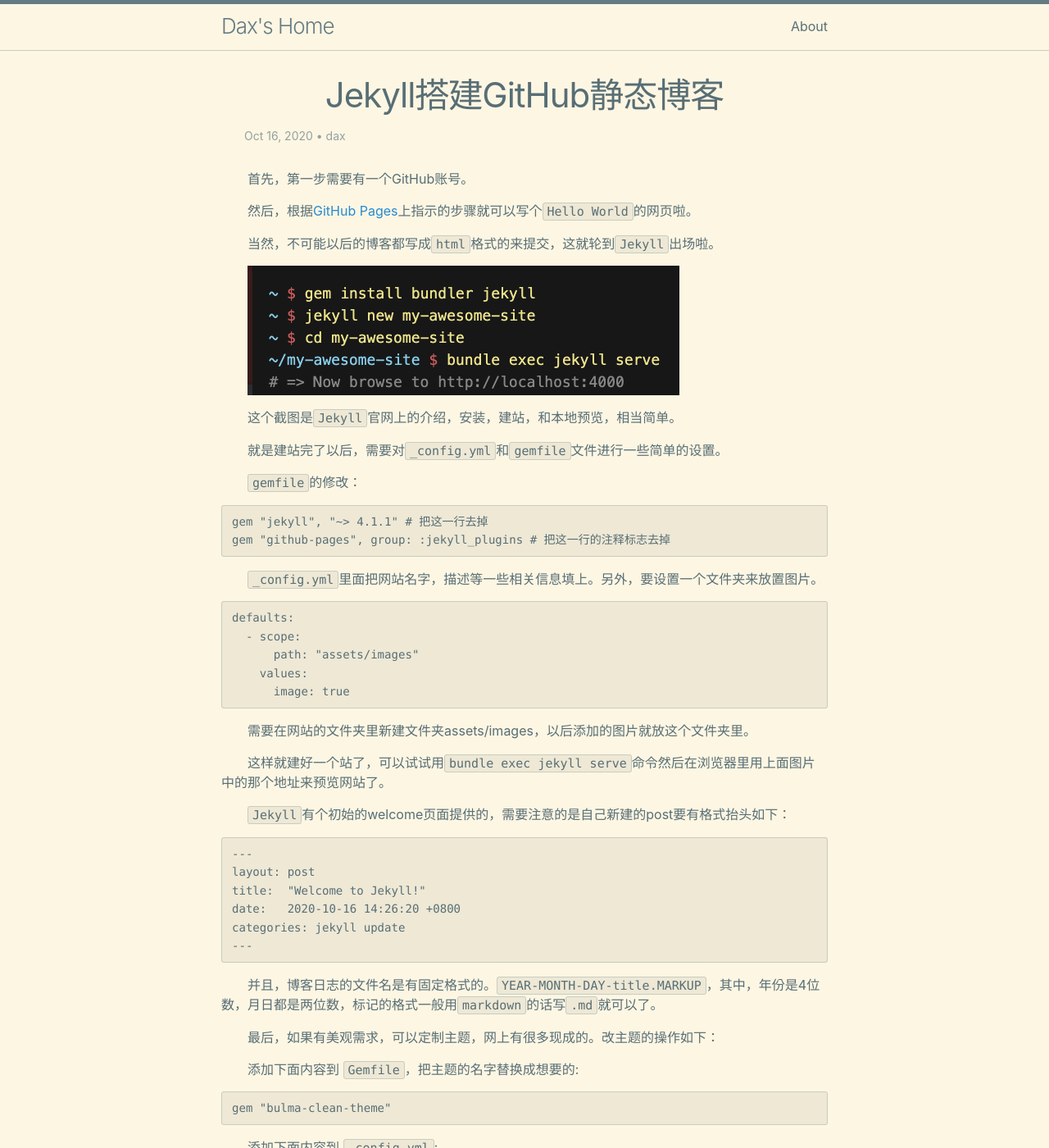
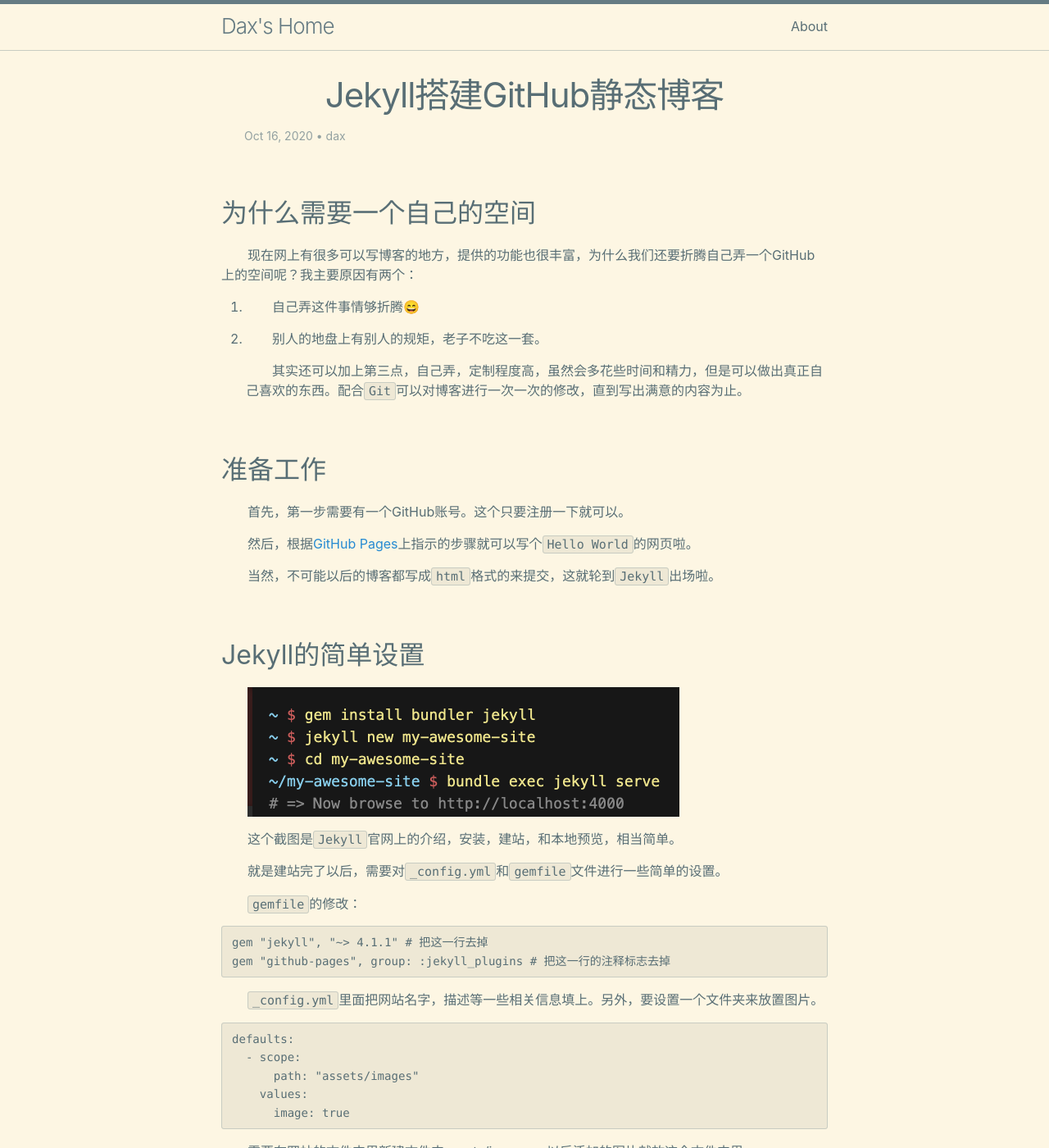
Before and after one commit to bestdax/bestdax.github.io, a Jekyll site: the page built from _posts/2020-10-16-jekyll-build-github-pages-static-webiste.md, in a window 1280 px wide and 1400 px high. Shown: the whole window at 82% size. Built offline with Jekyll 4.4.1, drawn with Linux system fonts in a browser that asks for light colours; some of the changed text lies outside the part shown.

Commit message:
修改文章布局和部分内容

````diff
--- a/_posts/2020-10-16-jekyll-build-github-pages-static-webiste.md
+++ b/_posts/2020-10-16-jekyll-build-github-pages-static-webiste.md
@@ -7,11 +7,29 @@ categories: "note"
 typora-root-url: ../../bestdax.github.io
 ---
 
-首先，第一步需要有一个GitHub账号。
+## 为什么需要一个自己的空间
+
+现在网上有很多可以写博客的地方，提供的功能也很丰富，为什么我们还要折腾自己弄一个GitHub上的空间呢？我主要原因有两个：
+
+1. 自己弄这件事情够折腾😄️
+
+2. 别人的地盘上有别人的规矩，老子不吃这一套。
+
+   其实还可以加上第三点，自己弄，定制程度高，虽然会多花些时间和精力，但是可以做出真正自己喜欢的东西。配合`Git`可以对博客进行一次一次的修改，直到写出满意的内容为止。
+
+
+
+
+
+## 准备工作
+
+首先，第一步需要有一个GitHub账号。这个只要注册一下就可以。
 
 然后，根据[GitHub Pages](https://pages.github.com/)上指示的步骤就可以写个`Hello World`的网页啦。
 
 当然，不可能以后的博客都写成`html`格式的来提交，这就轮到`Jekyll`出场啦。
+
+## Jekyll的简单设置
 
 <img src="/assets/images/image-20201018150301878.png" alt="image-20201018150301878" style="zoom:50%;" />
 
@@ -51,23 +69,25 @@ categories: jekyll update
 ---
 ```
 
-并且，博客日志的文件名是有固定格式的。`YEAR-MONTH-DAY-title.MARKUP`，其中，年份是4位数，月日都是两位数，标记的格式一般用`markdown`的话写`.md`就可以了。
+并且，**博客日志的文件名是有固定格式的**。`YEAR-MONTH-DAY-title.MARKUP`，其中，年份是4位数，月日都是两位数，标记的格式一般用`markdown`的话写`.md`就可以了。
 
-最后，如果有美观需求，可以定制主题，网上有很多现成的。改主题的操作如下：
+## 更换Theme
 
-添加下面内容到 `Gemfile`，把主题的名字替换成想要的:
+虽然现成的主题已经是多次优化的结果，但是具体到个人，还是或多或少需要一些个性化的调整的。修改主题需要以下操作
+
+1. 添加下面内容到 `Gemfile`，把主题的名字替换成想要的:
 
 ```
 gem "bulma-clean-theme"
 ```
 
-添加下面内容到 `_config.yml`:
+2. 添加下面内容到 `_config.yml`:
 
 ```
 theme: bulma-clean-theme
 ```
 
-然后执行:
+3. 然后执行:
 
 ```
 $ bundle
@@ -79,13 +99,13 @@ $ bundle
 remote_theme: chrisrhymes/bulma-clean-theme
 ```
 
-不过，我试了几次以后发现多少有点问题，暂时还是用`minima`主题吧。
-
----
-
-## 2020年10月19日补记
+## 定制Theme
 
 默认的`minima`主题看起来还是有点太寡淡了，心有不甘的继续折腾。之前没有成功是因为`minima`主题有`post`、`home`以及`page`三个`layout`，而一般的主题只有一个`post`外加一个`default`，所以`build`的时候会出错。我于是想到能不能把`minima`主题`clone`下来，然后进行一些微调。说干就干，`clone`完后发现有几个是需要拷贝到网站的文件夹里的。
+
+__对于Git还不怎么会，不知道在同一个文件夹里用Git来克隆会不会有干扰，就选择复制了。__
+
+
 
 <img src="/assets/images/image-20201019133124640.png" alt="image-20201019133124640" style="zoom:50%;" />
 
@@ -109,10 +129,6 @@ remote_theme: chrisrhymes/bulma-clean-theme
 
 试着将上面的`default: 'classic'`改为`solarized`然后在本地的服务器上试了一下，哦耶，成功了!
 
-
-
-## 2020年10月21日
-
 默认的格式没段首缩进，大标题也不居中，从中文的角度看起来比较别扭。就琢磨着如何变更一下设置。在_sass文件夹里面有一个`custom-sytle.sass`，里面的说明是定制格式的话可以放在这个文件里，试着在这个文件里面写了如下内容：
 
 ```html
````
